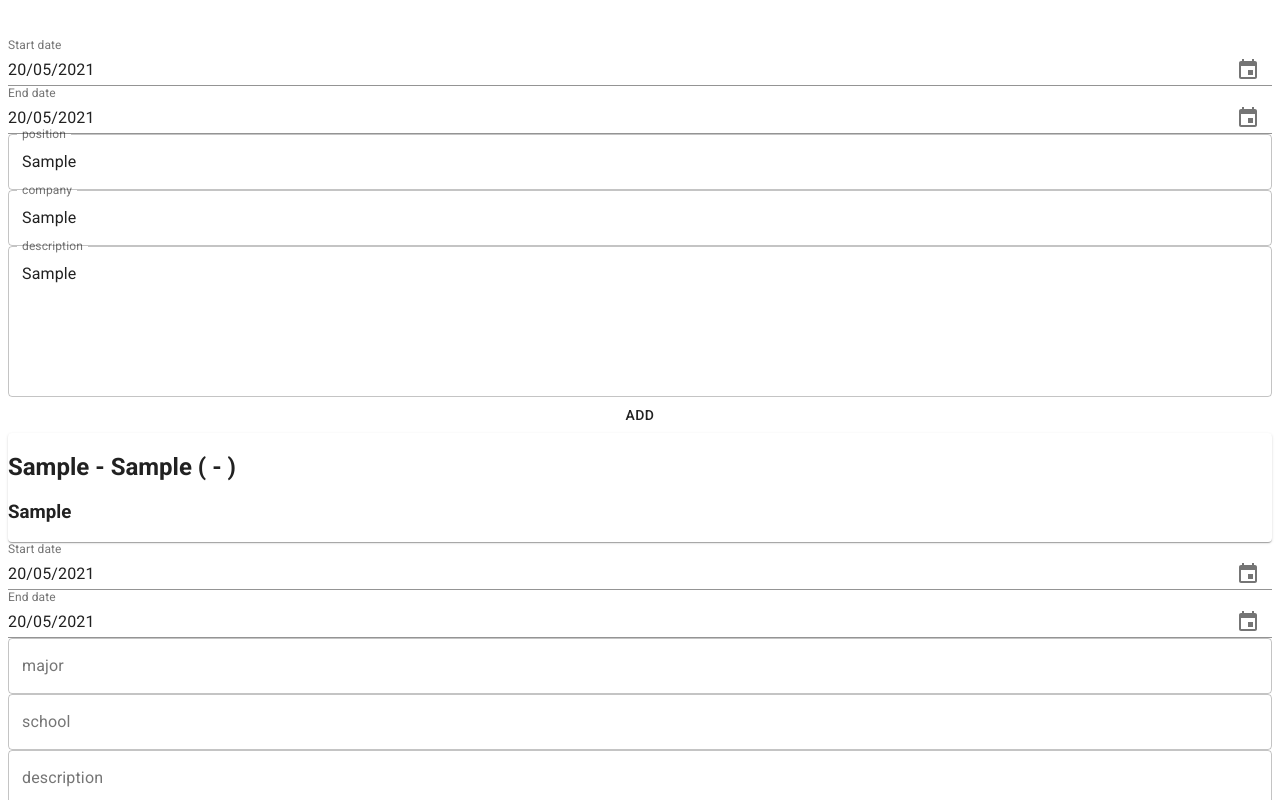
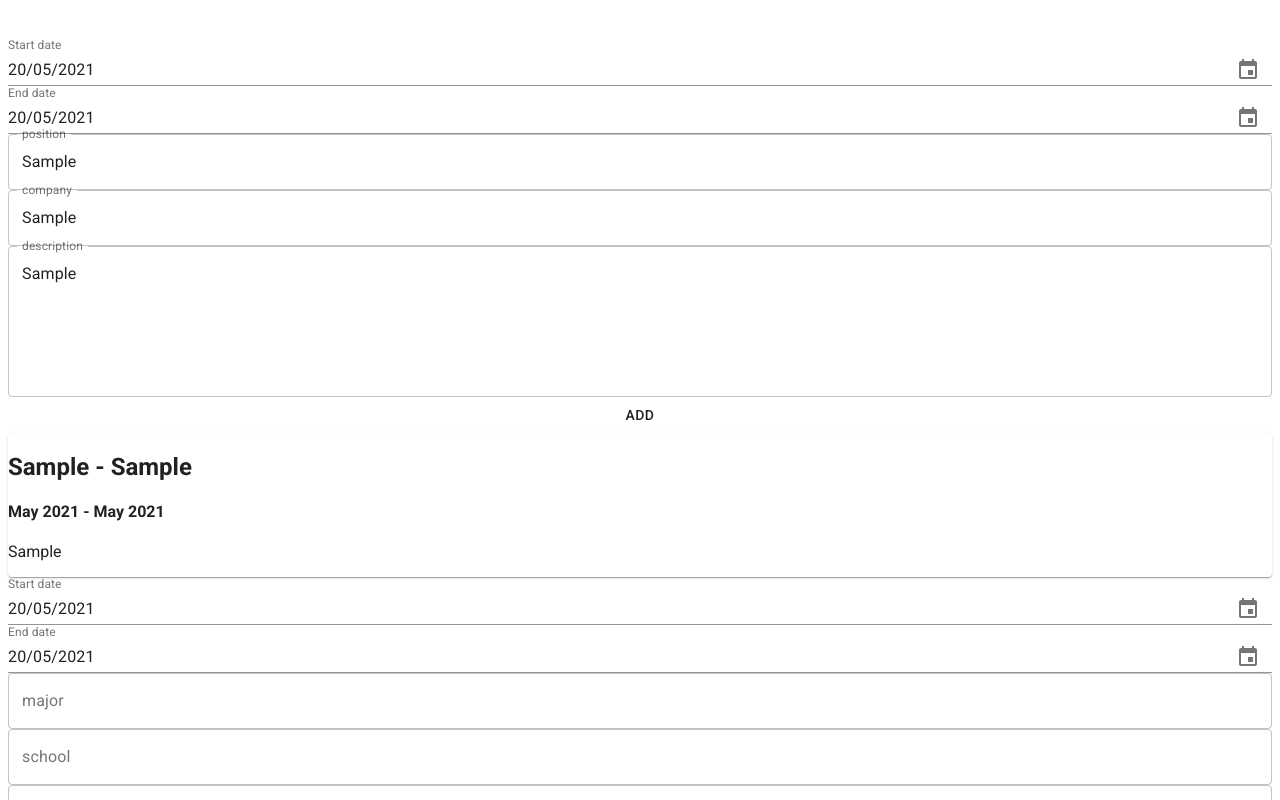
Before and after one commit to habib-chawki/social-app-front, a React (Create React App) app: page /profile-form in a window 1280 px wide. Both pictures are taken after typing "Sample", "Sample", "Sample" into the empty fields and a click on the button "ADD". Shown: the part 566-1366 px from the top of the page. Built offline with nearby package versions, Linux system fonts and the light colour scheme.

Commit message:
Fix start/end date formats

```diff
--- a/src/components/custom/profile/Experience.jsx
+++ b/src/components/custom/profile/Experience.jsx
@@ -1,4 +1,5 @@
 import React, { useState } from 'react';
+import moment from 'moment';
 
 import { TextField, Button, Box, Card } from '@material-ui/core';
 
@@ -19,11 +20,11 @@ function Experience() {
    const [description, setDescription] = useState('');
 
    const handleStartDateChange = (startDate) => {
-      setStartDate(startDate.toString());
+      setStartDate(startDate);
    };
 
    const handleEndDateChange = (endDate) => {
-      setEndDate(endDate.toString());
+      setEndDate(endDate);
    };
 
    const handlePositionChange = (event) => {
@@ -102,10 +103,13 @@ function Experience() {
             {experiences.map((experience) => (
                <Card key={experience.position}>
                   <h2>
-                     {experience.position} - {experience.company} (
-                     {experience.startDate} - {experience.endDate})
+                     {experience.position} - {experience.company}
                   </h2>
-                  <h3>{experience.description}</h3>
+                  <h4>
+                     {moment(experience.startDate).format('MMM YYYY')} -{' '}
+                     {moment(experience.endDate).format('MMM YYYY')}
+                  </h4>
+                  <p>{experience.description}</p>
                </Card>
             ))}
          </Box>
```
